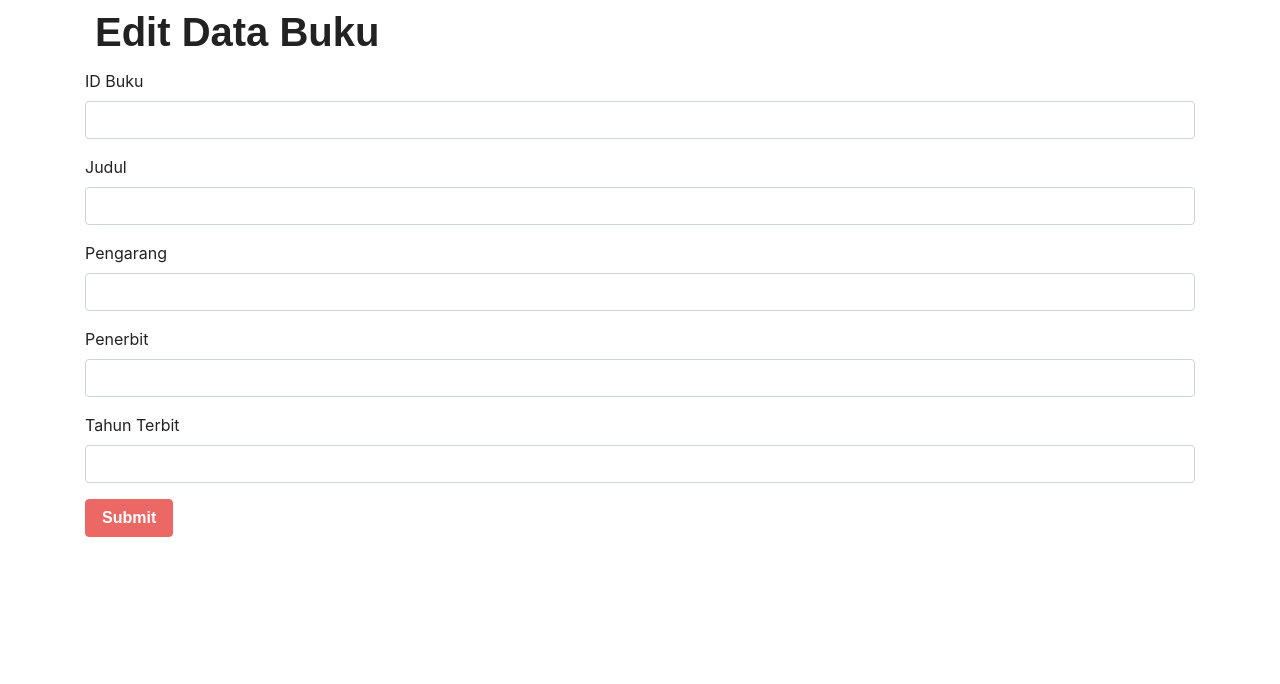
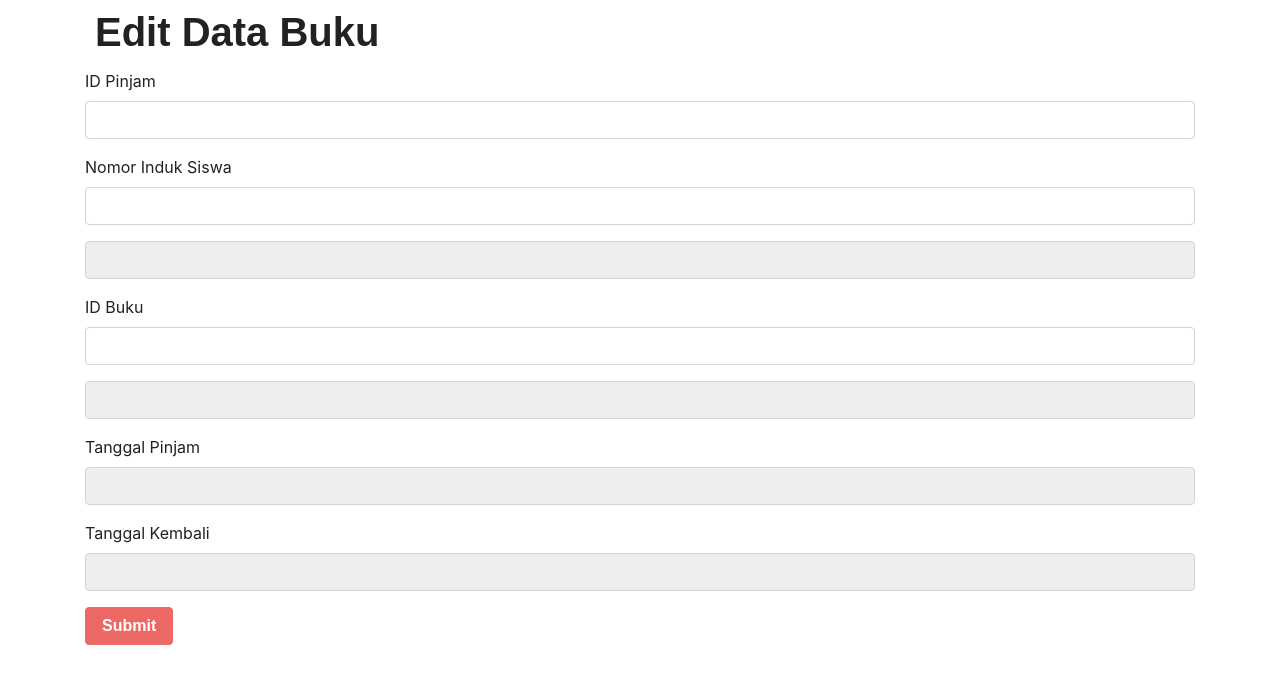
Before and after one commit to nurulid/perpustakaan, a PHP site: page /perpustakaan/peminjaman/edit_peminjaman.php?id_pinjam=1 in a window 1280 px wide. Shown: the part 59-743 px from the top of the page. Run offline with PHP 8.4, Linux system fonts and the light colour scheme; data that the repository does not hold is empty; some libraries are stand-ins or nearby versions; some web fonts are replaced.

Commit message:
menambah coding edit peminjaman

```diff
--- a/peminjaman/data_peminjaman.php
+++ b/peminjaman/data_peminjaman.php
@@ -72,7 +72,7 @@
                 <td><?php echo $data['tgl_kembali']; ?></td>
                 <td>
                 <form method="POST" action="<?php echo $_SERVER['PHP_SELF']; ?>">
-                    <a href="<?php echo ROOT_URL; ?>buku/edit_peminjaman.php?id_pinjam=<?php echo $data['id_pinjam']; ?>" class="btn btn-primary btn-sm " style="margin: 3px 0;">Edit</a>
+                    <a href="<?php echo ROOT_URL; ?>peminjaman/edit_peminjaman.php?id_pinjam=<?php echo $data['id_pinjam']; ?>" class="btn btn-primary btn-sm " style="margin: 3px 0;">Edit</a>
                     <input type="hidden" name="delete_id" value="<?php echo $data['id_pinjam']; ?>">
                     <input type="submit" name="delete" value="Delete" class="btn btn-outline-secondary btn-sm" Onclick="return confirm('Apakah anda yakin untuk menghapus data peminjaman dengan ID <?php echo $data['id_pinjam']?>?')" style="margin: 3px 0;">
                 </form>
--- a/peminjaman/edit_peminjaman.php
+++ b/peminjaman/edit_peminjaman.php
@@ -7,32 +7,35 @@
         //echo 'Submitted';
         //Get from data
         $update_id = mysqli_real_escape_string($conn, $_POST['update_id']);
-        $id = mysqli_real_escape_string($conn, $_POST['id']);
-        $judul = mysqli_real_escape_string($conn, $_POST['judul']);
-        $pengarang = mysqli_real_escape_string($conn, $_POST['pengarang']);
-        $penerbit = mysqli_real_escape_string($conn, $_POST['penerbit']);
-        $tahun = mysqli_real_escape_string($conn, $_POST['tahun_terbit']);
+        $id_pinjam = mysqli_real_escape_string($conn, $_POST['id_pinjam']);
+        $nis = mysqli_real_escape_string($conn, $_POST['nis']);
+        $id_buku = mysqli_real_escape_string($conn, $_POST['id_buku']);
+        $pinjam = mysqli_real_escape_string($conn, $_POST['tgl_pinjam']);
+        $kirim = mysqli_real_escape_string($conn, $_POST['tgl_kirim']);
 
-        $query = "UPDATE buku SET
-                    id_buku='$id',
-                    judul='$judul',
-                    pengarang='$pengarang',
-                    penerbit='$penerbit',
-                    tahun_terbit='$tahun'
-                        WHERE id_buku = {$update_id}";
+        $query = "UPDATE peminjaman SET
+                    id_pinjam='$id_pinjam',
+                    nis='$nis',
+                    id_buku='$id_buku',
+                    tgl_pinjam='$pinjam',
+                    tgl_kirim='$kirim'
+                        WHERE id_pinjam = {$update_id}";
         //die($query); //untuk nge-check
         if(mysqli_query($conn, $query)){
-            header('Location: '.ROOT_URL.'buku/data_buku.php');
+            header('Location: '.ROOT_URL.'peminjaman/data_peminjaman.php');
         }else{
             echo 'ERROR: '.mysqli_error($conn);
         }
     }
 
      // get ID
-    $id = mysqli_real_escape_string($conn, $_GET['id_buku']);
+    $id = mysqli_real_escape_string($conn, $_GET['id_pinjam']);
 
     //Create Query
-    $query = 'SELECT * FROM buku WHERE id_buku = '.$id;
+    $query = 'SELECT * ,
+                (select nama_siswa from siswa where nis = peminjaman.nis) as nama_siswa,
+                (select judul from buku where id_buku = peminjaman.id_buku) as judul
+                FROM peminjaman WHERE id_pinjam = '.$id;
 
     //Get Result
     $result = mysqli_query($conn, $query);
@@ -49,30 +52,38 @@
 ?>
 
 <?php include('../inc/header.php'); ?>
-    <div class="container">
+    <div class="container" style="margin-bottom: 20px;">
         <h1 style="margin: 10px 10px 15px;">Edit Data Buku</h1>
         <form method="POST" action="<?php $_SERVER['PHP_SELF']; ?>">
             <div class="form-group">
-                <label>ID Buku</label>
-                <input type="text" name="id" class="form-control" value="<?php echo $data['id_buku']; ?>">
+                <label>ID Pinjam</label>
+                <input type="text" name="id_pinjam" class="form-control" value="<?php echo $data['id_pinjam']; ?>">
             </div>
             <div class="form-group">
-                <label>Judul</label>
-                <input type="text" name="judul" class="form-control" value="<?php echo $data['judul']; ?>">
+                <label>Nomor Induk Siswa</label>
+                <input type="text" onkeyup="isi_nama()" name="nis" id="nis" class="form-control" value="<?php echo $data['nis']; ?>">
             </div>
             <div class="form-group">
-                <label>Pengarang</label>
-                <input type="text" name="pengarang" class="form-control" value="<?php echo $data['pengarang']; ?>">
+                <label class="sr-only">Nama Siswa</label>
+                <input type="text" name="nama_siswa" id="nama" class="form-control" value="<?php echo $data['nama_siswa']; ?>" disabled>
             </div>
             <div class="form-group">
-                <label>Penerbit</label>
-                <input type="text" name="penerbit" class="form-control" value="<?php echo $data['penerbit']; ?>">
+                <label>ID Buku</label>
+                <input type="text" onkeyup="isi_judul()" name="id_buku" id="id_buku" class="form-control" value="<?php echo $data['id_buku']; ?>">
             </div>
             <div class="form-group">
-                <label>Tahun Terbit</label>
-                <input type="text" name="tahun_terbit" class="form-control" value="<?php echo $data['tahun_terbit']; ?>">
+                <label class="sr-only">Judul Buku</label>
+                <input type="text" name="judul" id="judul" class="form-control" value="<?php echo $data['judul']; ?>" disabled>
             </div>
-            <input type="hidden" name="update_id" value="<?php echo $data['id_buku']; ?>">
+            <div class="form-group">
+                <label>Tanggal Pinjam</label>
+                <input type="text" name="tgl_pinjam_muncul" class="form-control" value="<?php echo $data['tgl_pinjam']; ?>" disabled>
+            </div>
+            <div class="form-group">
+                <label>Tanggal Kembali</label>
+                <input type="text" name="tgl_kembali" class="form-control" value="<?php echo  $data['tgl_kembali']; ?>" disabled>
+            </div>
+            <input type="hidden" name="update_id" value="<?php echo $data['id_pinjam']; ?>">
             <input type="submit" name="submit" value="Submit" class="btn btn-primary">
         </form>
     </div>
```
Also changed, not shown: peminjaman/add_peminjaman.php (+4 -4 lines).
